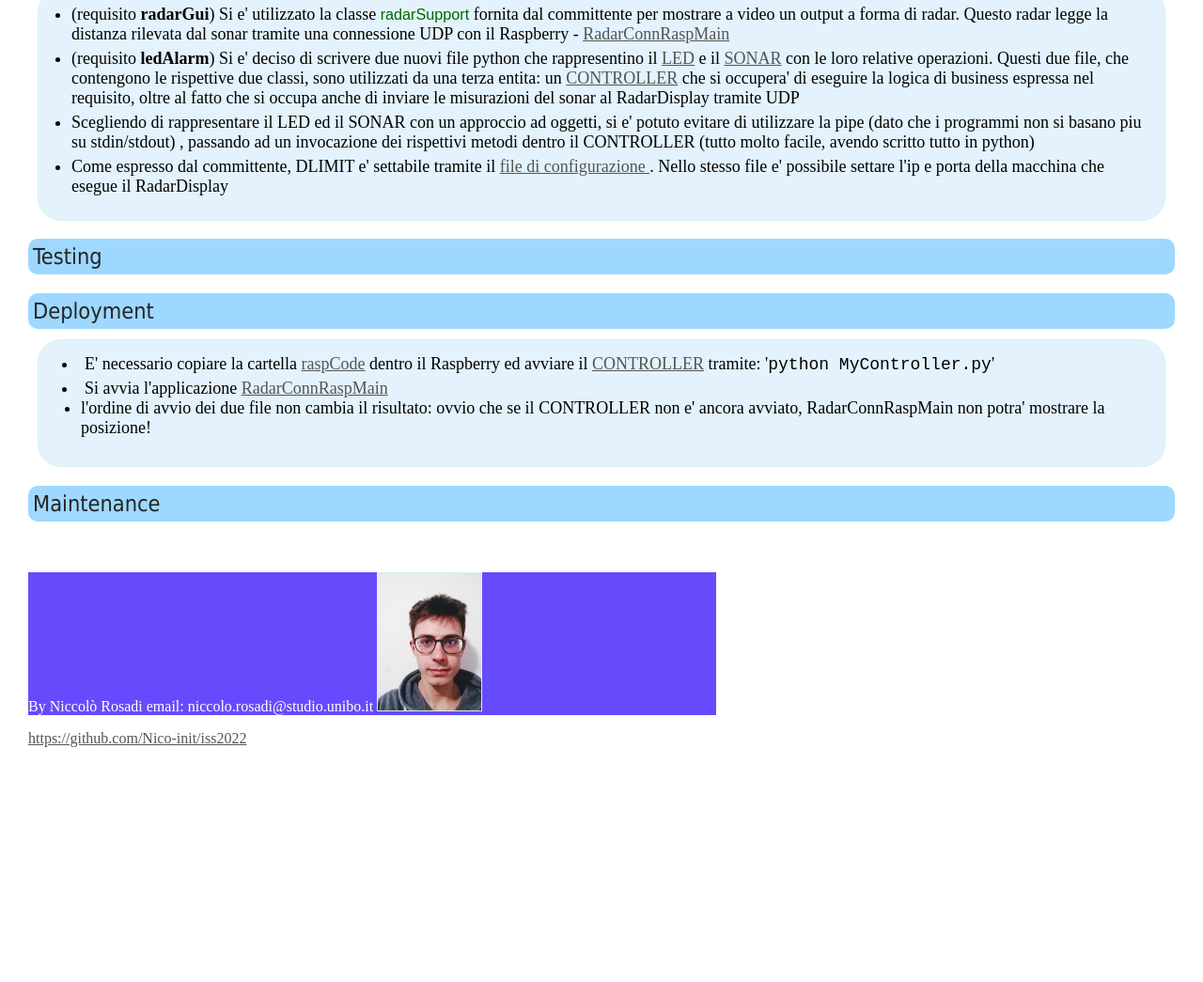
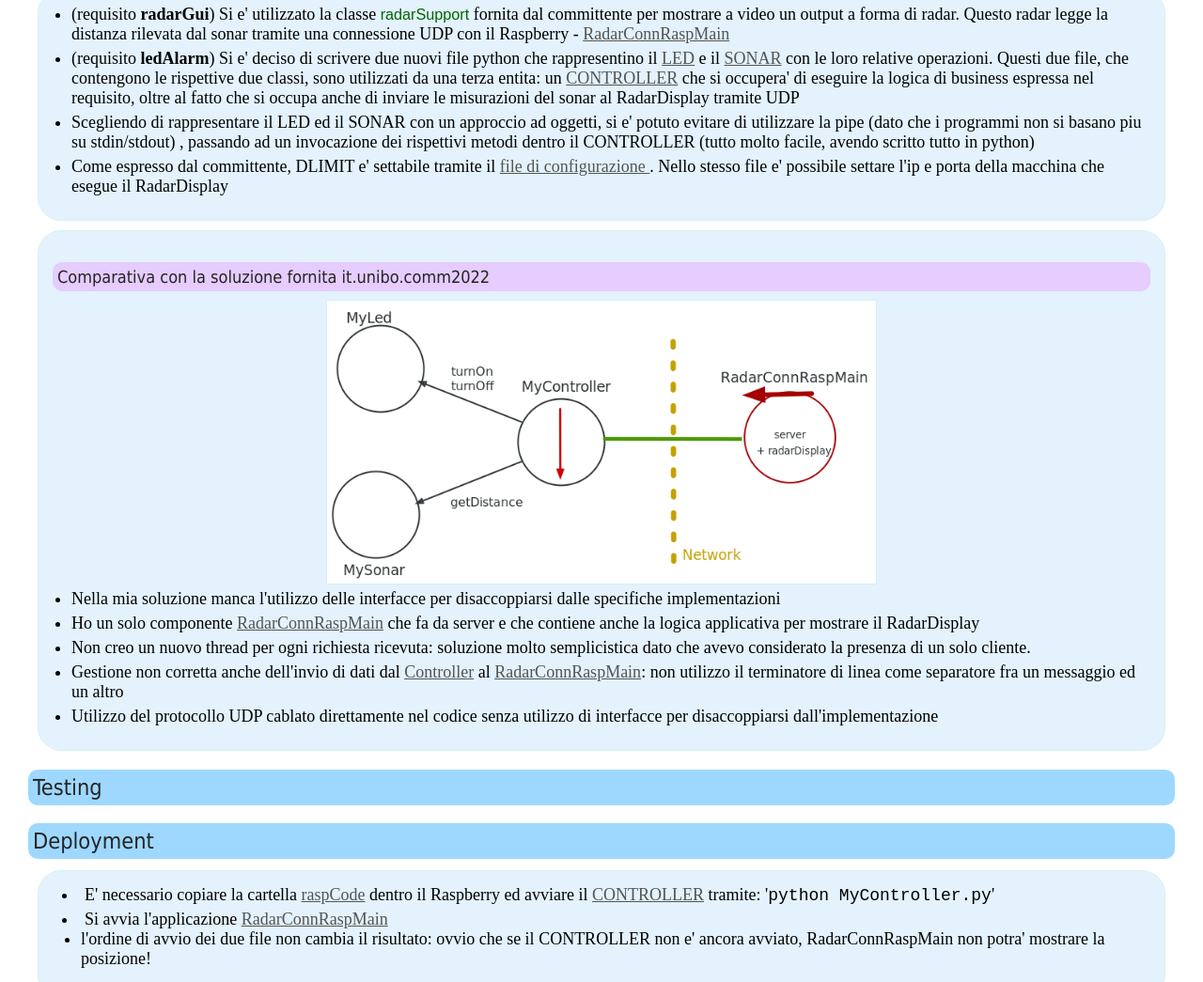
Before and after one commit to Nico-init/iss2022, a plain HTML site: page it.unibo.radarSystem22/userDocs/radarSystem22_NiccoloRosadi.html in a window 1280 px wide. Shown: the part 728-1773 px from the top of the page at 94% size. Before the commit the page ends 1539 px from the top, so only its background shows below. Drawn offline with Linux system fonts and the light colour scheme.

Commit message:
Comparativa mia soluzione UDP con Prof

```diff
--- a/it.unibo.radarSystem22/userDocs/radarSystem22_NiccoloRosadi.html
+++ b/it.unibo.radarSystem22/userDocs/radarSystem22_NiccoloRosadi.html
@@ -246,8 +246,23 @@ Si desidera costruire un'applicazione software capace di:
         <li>Come espresso dal committente, DLIMIT e' settabile tramite il <a href="../raspCode/config.json">file di configurazione </a>. Nello stesso file e' possibile settare l'ip e porta della
         macchina che esegue il RadarDisplay</li>
     </ul>
+</div>
 
-
+<div class="remark">
+    <h3>Comparativa con la soluzione fornita it.unibo.comm2022</h3>
+    <center><img src="img/RadarSystemMio_1.png" width="50%"></img></center>
+    <ul>
+        <li>Nella mia soluzione manca l'utilizzo delle interfacce per disaccoppiarsi dalle specifiche implementazioni</li>
+        <li>Ho un solo componente <a href="../src/it/unibo/radarSystem22/main/RadarConnRaspMain.java">RadarConnRaspMain</a>
+            che fa da server e che contiene anche la logica applicativa per mostrare il RadarDisplay</li>
+        <li>Non creo un nuovo thread per ogni richiesta ricevuta: soluzione molto semplicistica dato che avevo
+            considerato la presenza di un solo cliente. </li>
+        <li>Gestione non corretta anche dell'invio di dati dal <a href="../raspCode/MyController.py">Controller</a> al
+            <a href="../src/it/unibo/radarSystem22/main/RadarConnRaspMain.java">RadarConnRaspMain</a>: non utilizzo il terminatore di linea
+            come separatore fra un messaggio ed un altro</li>
+        <li>Utilizzo del protocollo UDP cablato direttamente nel codice senza utilizzo di interfacce per
+            disaccoppiarsi dall'implementazione</li>
+    </ul>
 </div>
 
 <h2>Testing</h2>
```
Also changed, not shown: it.unibo.radarSystem22/userDocs/img/RadarSystemMio_1.png (added).
